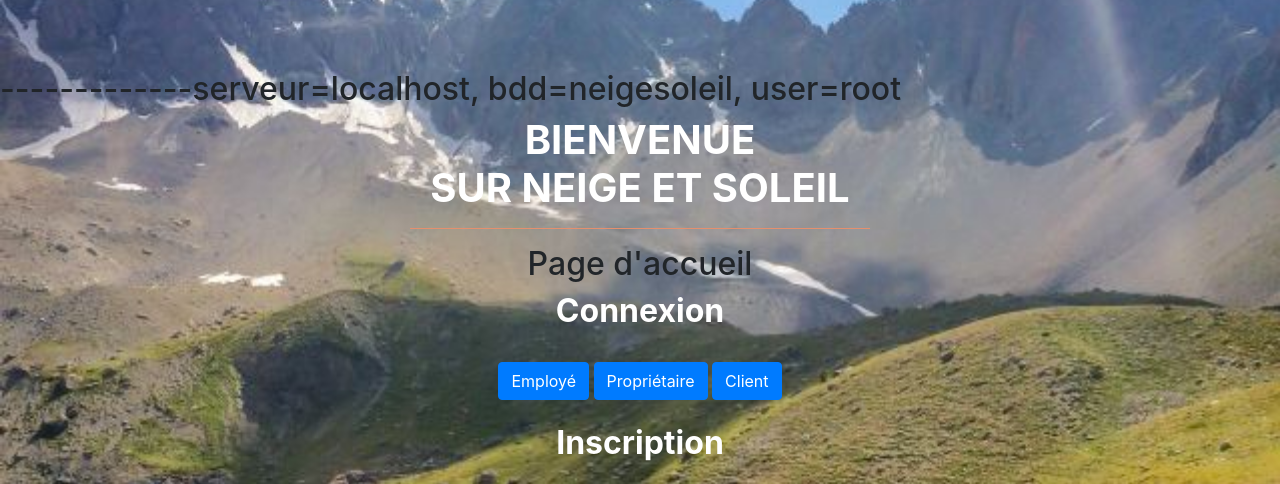
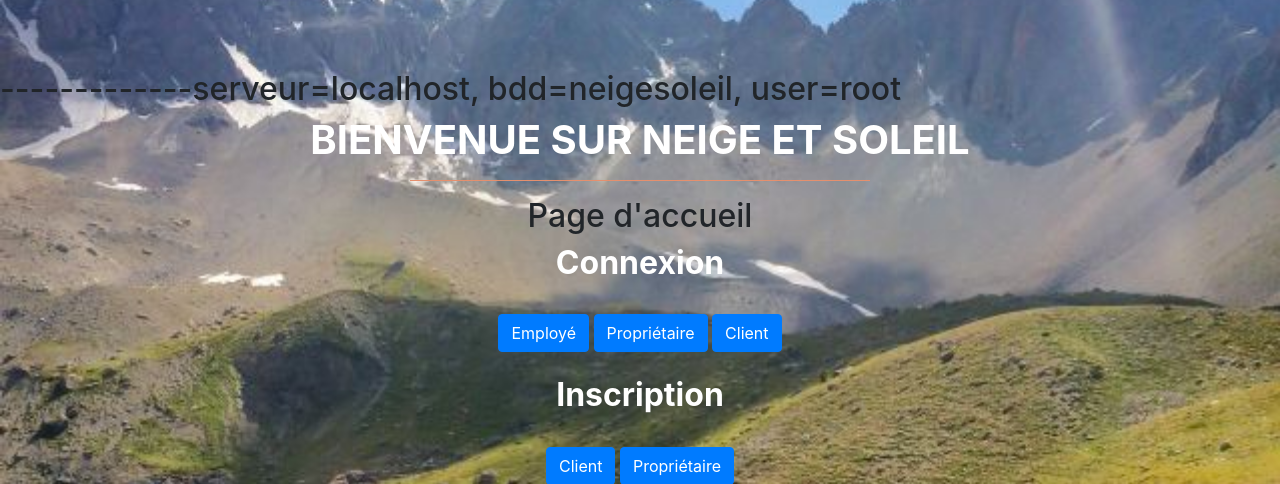
Before and after one commit to AndyKD05/PPE-Neige-et-Soleil, a PHP site: page /index.php in a window 1280 px wide. Shown: the part 64-548 px from the top of the page. Run offline with PHP 8.4, Linux system fonts and the light colour scheme.

Commit message:
test-deploy_now

```diff
--- a/index.php
+++ b/index.php
@@ -77,7 +77,7 @@
         <div class="row">
           <div class="col-lg-10 mx-auto">
             <h1 class="text-uppercase">
-              <strong class="presentation">Bienvenue<br /> sur Neige et Soleil</strong>
+              <strong class="presentation">Bienvenue sur Neige et Soleil</strong>
             <hr width="50%" color="#FFA07A" />
             </h1>
 
```
